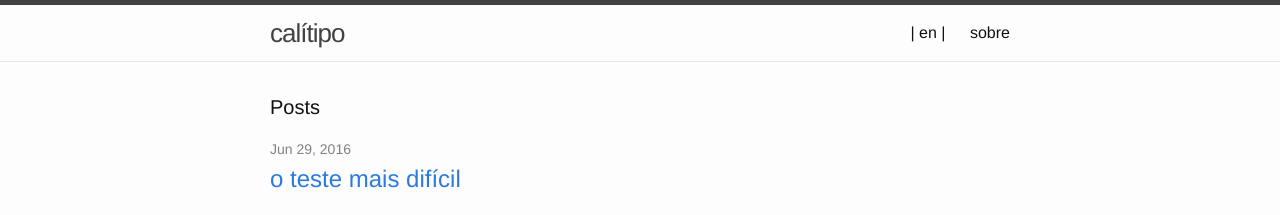
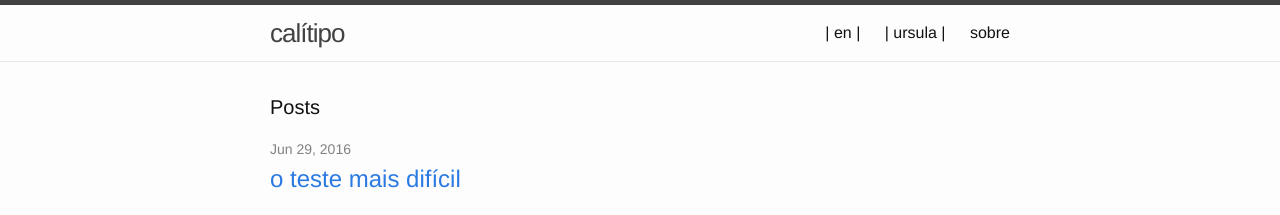
Before and after one commit to odanoburu/odanoburu.github.io, a Jekyll site: the page built from index.html, in a window 1280 px wide. Shown: the top 215 px of the page. Built offline with Jekyll 4.4.1, drawn with Linux system fonts in a browser that asks for light colours.

Commit message:
add ursula page to header

```diff
--- a/_includes/header.html
+++ b/_includes/header.html
@@ -15,6 +15,7 @@
 
       <div class="trigger">
 		<a class="page-link" href="https://odanoburu.github.io/en">{{ "| en |" }}</a>
+		<a class="page-link" href="https://odanoburu.github.io/ursula">{{ "| ursula |" }}</a>
         {% for my_page in site.pages %}
           {% if my_page.title %}
           <a class="page-link" href="{{ my_page.url | prepend: site.baseurl }}">{{ my_page.title }}</a>
```
